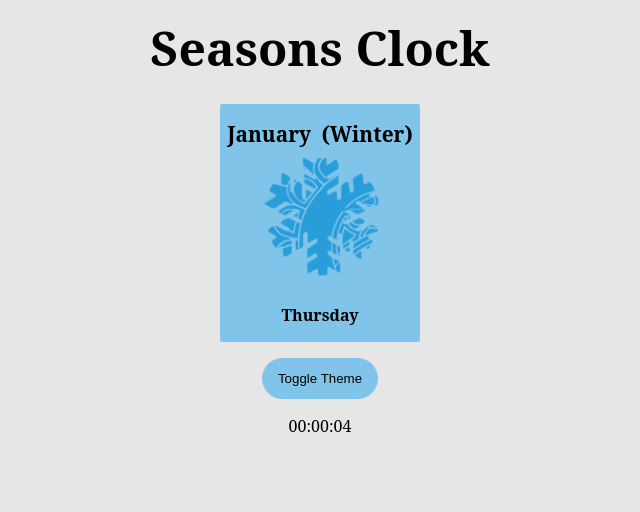
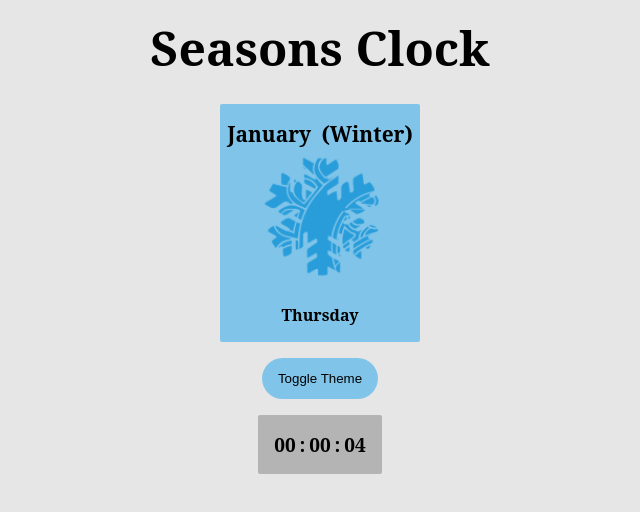
Before and after one commit to Dor-J/season-clock-angular, an Angular app: page / in a window 1280 px wide. Shown: the top 512 px of the page, without its empty margins (320-960 px from the left). Built offline with nearby package versions, Linux system fonts and the light colour scheme.

Commit message:
Add clock styling

```diff
--- a/src/app/app.component.scss
+++ b/src/app/app.component.scss
@@ -161,4 +161,29 @@ main {
       }
     }
   }
+
+  .clock-section {
+    display: flex;
+    align-items: center;
+    justify-content: center;
+
+    background-color: var(--bg-clr-secondary);
+
+    padding: 1em;
+    border-radius: 2px;
+
+    .clock-container {
+      display: flex;
+      align-items: center;
+      justify-content: center;
+      gap: 0.2em;
+      font-size: 1.2rem;
+      font-weight: 600;
+
+      transition: scale 0.22s ease-in;
+      &:hover {
+        scale: 1.04;
+      }
+    }
+  }
 }
--- a/src/styles.scss
+++ b/src/styles.scss
@@ -10,6 +10,7 @@
 
 :root {
   --bg-clr-primary: rgb(230, 230, 230);
+  --bg-clr-secondary: rgb(180, 180, 180);
 }
 
 body {
```
